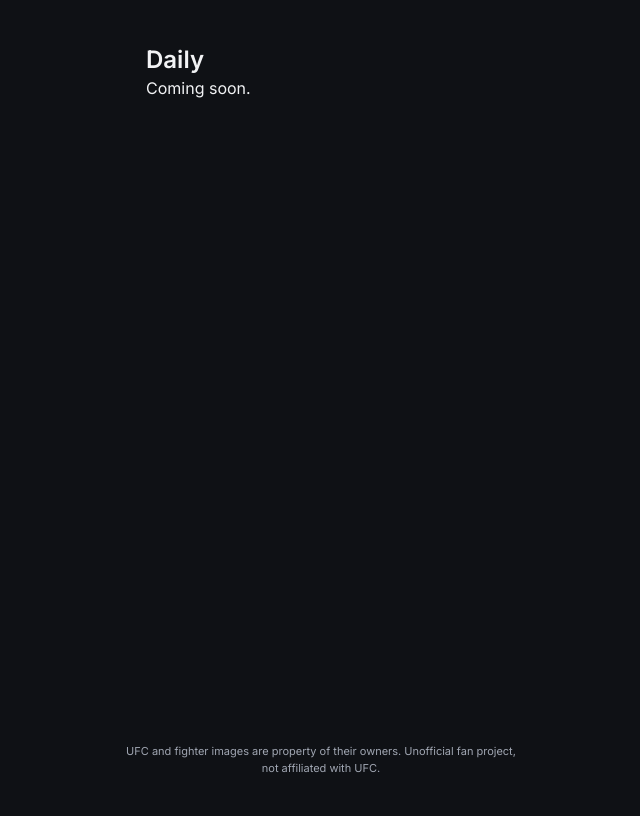
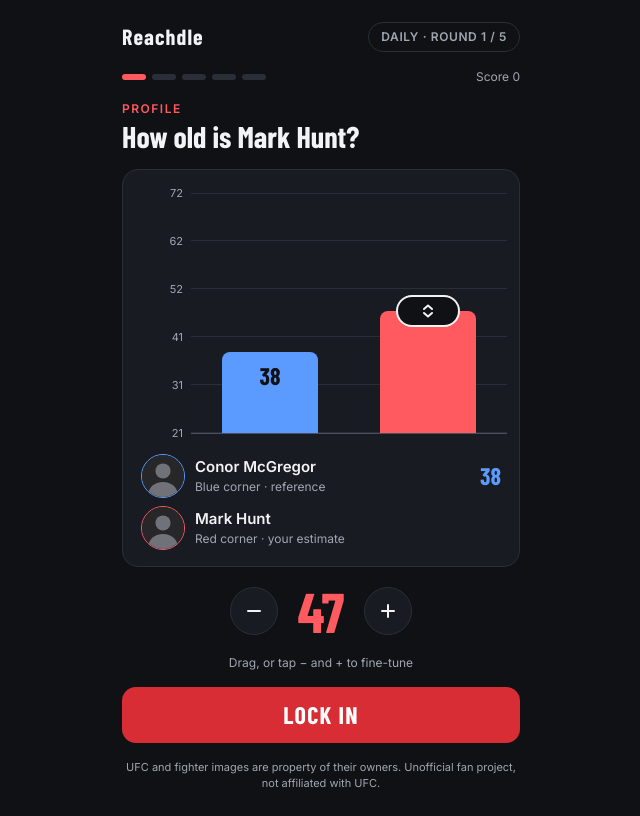
Before and after one commit to blchen10203/chrichu, a Next.js app in the folder web/: page /daily in a window 1280 px wide. Shown: the whole page, without its empty margins (319-959 px from the left). Built offline with nearby package versions, Linux system fonts and the light colour scheme.

Commit message:
Add Daily mode, results and sharing
Co-Authored-By: Claude Opus 5.5 <noreply@anthropic.com>

```diff
--- a/web/app/daily/page.tsx
+++ b/web/app/daily/page.tsx
@@ -1,9 +1,102 @@
-// TODO: spec section 7.1.
+"use client";
+
+import { useEffect, useState } from "react";
+import { Results } from "@/components/Results";
+import { Reveal } from "@/components/Reveal";
+import { Header, RoundShell } from "@/components/RoundShell";
+import { config } from "@/lib/config";
+import { fighters, metrics } from "@/lib/engine/data";
+import { actualValue, dailySet, localDate, puzzleNumber, repairRounds } from "@/lib/engine/rounds";
+import { dailyScore } from "@/lib/engine/scoring";
+import { browserStorage, load, recordGuess, save, startDay, type State } from "@/lib/storage";
+
+type Shown = { i: number; guess: number; score: number };
+
 export default function DailyPage() {
+  const [today, setToday] = useState<string | null>(null);
+  const [state, setState] = useState<State | null>(null);
+  const [shown, setShown] = useState<Shown | null>(null);
+
+  // The date and storage exist only after mount.
+  useEffect(() => {
+    const date = localDate(new Date());
+    let s = load(browserStorage());
+    const saved = s.daily.days[date];
+    if (!saved) {
+      s = startDay(s, date, dailySet(date, fighters, metrics));
+      save(s, browserStorage());
+    } else {
+      const rounds = repairRounds(saved.rounds, saved.guesses.length, date, fighters, metrics);
+      if (rounds !== saved.rounds) {
+        s = { ...s, daily: { ...s.daily, days: { ...s.daily.days, [date]: { ...saved, rounds } } } };
+        save(s, browserStorage());
+      }
+    }
+    // eslint-disable-next-line react-hooks/set-state-in-effect
+    setToday(date);
+    setState(s);
+  }, []);
+
+  const day = today && state ? state.daily.days[today] : null;
+  if (!today || !state || !day) return <Header modeLabel="DAILY" />;
+
+  const puzzle = puzzleNumber(today, config.launchDate);
+  if (day.done && !shown) return <Results puzzle={puzzle} day={day} state={state} today={today} />;
+
+  const i = shown ? shown.i : day.guesses.length;
+  const round = day.rounds[i];
+  const metric = metrics.find((m) => m.id === round.metric)!;
+  const refFighter = fighters.find((f) => f.id === round.ref)!;
+  const target = fighters.find((f) => f.id === round.target)!;
+  const play = {
+    metric,
+    refFighter,
+    target,
+    refValue: actualValue(refFighter, metric.id, today),
+    actual: actualValue(target, metric.id, today),
+  };
+
+  const played = day.guesses.length;
+  const pip = (n: number) => (n < played ? "bg-text" : n === played ? "bg-red" : "bg-line");
+  const top = (
+    <div className="flex items-center justify-between">
+      <div className="flex gap-1.5">
+        {[0, 1, 2, 3, 4].map((n) => (
+          <div key={n} className={`h-1.5 w-6 rounded-full ${pip(n)}`} />
+        ))}
+      </div>
+      <div className="text-xs text-muted">Score {day.scores.reduce((a, b) => a + b, 0)}</div>
+    </div>
+  );
+  const modeLabel = `DAILY · ROUND ${i + 1} / 5`;
+
+  if (shown) {
+    return (
+      <Reveal
+        modeLabel={modeLabel}
+        top={top}
+        {...play}
+        guess={shown.guess}
+        score={shown.score}
+        nextLabel={day.done ? "SEE RESULTS" : "NEXT ROUND"}
+        onNext={() => setShown(null)}
+      />
+    );
+  }
+
   return (
-    <main className="p-6">
-      <h1 className="text-2xl font-bold">Daily</h1>
-      <p>Coming soon.</p>
-    </main>
+    <RoundShell
+      key={i}
+      modeLabel={modeLabel}
+      top={top}
+      {...play}
+      onLockIn={(guess) => {
+        const score = dailyScore(metric, guess, play.actual);
+        const next = recordGuess(state, today, guess, score);
+        save(next, browserStorage());
+        setState(next);
+        setShown({ i, guess, score });
+      }}
+    />
   );
 }
--- a/web/components/Results.tsx
+++ b/web/components/Results.tsx
@@ -1,4 +1,88 @@
-// TODO: spec section 8.
-export default function Results() {
-  return null;
+"use client";
+
+import Link from "next/link";
+import { useEffect, useState } from "react";
+import { Header, panel } from "@/components/RoundShell";
+import { ShareButton } from "@/components/ShareButton";
+import { config } from "@/lib/config";
+import { metricCopy } from "@/lib/copy";
+import { fighters, metrics } from "@/lib/engine/data";
+import { shareText } from "@/lib/engine/share";
+import { currentStreak, dailyStats, type DayState, type State } from "@/lib/storage";
+
+const two = (n: number) => String(n).padStart(2, "0");
+
+function untilMidnight(): string {
+  const now = new Date();
+  const next = new Date(now.getFullYear(), now.getMonth(), now.getDate() + 1);
+  const s = Math.max(0, Math.round((next.getTime() - now.getTime()) / 1000));
+  return `${two(Math.floor(s / 3600))}:${two(Math.floor(s / 60) % 60)}:${two(s % 60)}`;
 }
+
+function Stat({ label, value }: { label: string; value: string }) {
+  return (
+    <div className="flex flex-1 flex-col gap-0.5 rounded-xl border border-line bg-panel p-3">
+      <div className="text-xs text-muted">{label}</div>
+      <div className="font-display text-[30px] font-bold">{value}</div>
+    </div>
+  );
+}
+
+type Props = { puzzle: number; day: DayState; state: State; today: string };
+
+export function Results({ puzzle, day, state, today }: Props) {
+  const [left, setLeft] = useState<string | null>(null);
+
+  // The clock exists only after mount.
+  useEffect(() => {
+    const tick = () => setLeft(untilMidnight());
+    tick();
+    const id = setInterval(tick, 1000);
+    return () => clearInterval(id);
+  }, []);
+
+  const total = day.scores.reduce((a, b) => a + b, 0);
+  const streak = currentStreak(state, today);
+  const stats = dailyStats(state);
+
+  return (
+    <>
+      <Header modeLabel={puzzle < 1 ? "DAILY · DONE" : `DAILY #${puzzle} · DONE`} />
+      <div className="flex flex-col gap-0.5">
+        <div className="text-xs font-semibold tracking-[1.5px] text-red">FINAL SCORE</div>
+        <div className="flex items-baseline gap-2">
+          <div data-testid="daily-total" className="font-display text-[104px] font-bold leading-[0.9]">{total}</div>
+          <div className="font-display text-[30px] font-semibold text-muted">/ 500</div>
+        </div>
+      </div>
+      <div className={`${panel} flex-none gap-3.5`}>
+        {day.scores.map((score, i) => {
+          const round = day.rounds[i];
+          const metric = metrics.find((m) => m.id === round?.metric);
+          const target = fighters.find((f) => f.id === round?.target);
+          return (
+            <div key={i} className="flex flex-col gap-1.5">
+              <div className="flex justify-between text-[13px]">
+                <div>{metric && target ? `${metricCopy(metric, target.name).short} · ${target.name}` : `Round ${i + 1}`}</div>
+                <div className="font-semibold">{score}</div>
+              </div>
+              <div className="flex h-2.5 rounded-[5px] bg-line">
+                <div className="rounded-[5px] bg-text" style={{ width: `${score}%` }} />
+              </div>
+            </div>
+          );
+        })}
+      </div>
+      <div className="flex gap-2">
+        <Stat label="Streak" value={`${streak} ${streak === 1 ? "day" : "days"}`} />
+        <Stat label="Your average" value={String(stats.average)} />
+        <Stat label="Your best" value={String(stats.best)} />
+      </div>
+      <ShareButton text={shareText(config.name, puzzle, day.scores, config.siteUrl)} />
+      <Link href="/infinite" className="flex h-12 items-center justify-center rounded-xl border border-line text-[15px] font-semibold">
+        Play Infinite
+      </Link>
+      <div className="text-center text-xs text-muted">Next daily in {left ?? "--:--:--"}</div>
+    </>
+  );
+}
--- a/web/components/ShareButton.tsx
+++ b/web/components/ShareButton.tsx
@@ -1,4 +1,43 @@
-// TODO: spec section 8.
-export default function ShareButton() {
-  return null;
+"use client";
+
+import { useState } from "react";
+import { bigButton } from "@/components/RoundShell";
+
+export function ShareButton({ text }: { text: string }) {
+  const [status, setStatus] = useState<"idle" | "copied" | "failed">("idle");
+
+  async function share() {
+    if (navigator.share) {
+      await navigator.share({ text }).catch(() => {}); // cancelling is not an error
+      return;
+    }
+    try {
+      await navigator.clipboard.writeText(text);
+      setStatus("copied");
+      setTimeout(() => setStatus("idle"), 2000);
+    } catch {
+      setStatus("failed");
+    }
+  }
+
+  return (
+    <>
+      <button type="button" aria-label="Share result" className={bigButton} onClick={share}>
+        <svg width="20" height="20" viewBox="0 0 20 20" aria-hidden="true">
+          <circle cx="5" cy="10" r="2.2" fill="none" stroke="currentColor" strokeWidth="2" />
+          <circle cx="15" cy="4.5" r="2.2" fill="none" stroke="currentColor" strokeWidth="2" />
+          <circle cx="15" cy="15.5" r="2.2" fill="none" stroke="currentColor" strokeWidth="2" />
+          <path d="M7 9 L13 5.5 M7 11 L13 14.5" stroke="currentColor" strokeWidth="2" />
+        </svg>
+        SHARE RESULT
+      </button>
+      <div role="status" className="text-center text-xs text-muted empty:hidden">
+        {status === "copied" && "Copied"}
+        {status === "failed" && "Could not copy"}
+      </div>
+      {status === "failed" && (
+        <textarea readOnly rows={4} value={text} className="w-full rounded-xl border border-line bg-panel p-3 text-sm" onFocus={(e) => e.currentTarget.select()} />
+      )}
+    </>
+  );
 }
```
Also changed, not shown: 1 other file (tests, documents, lock files or other folders).
